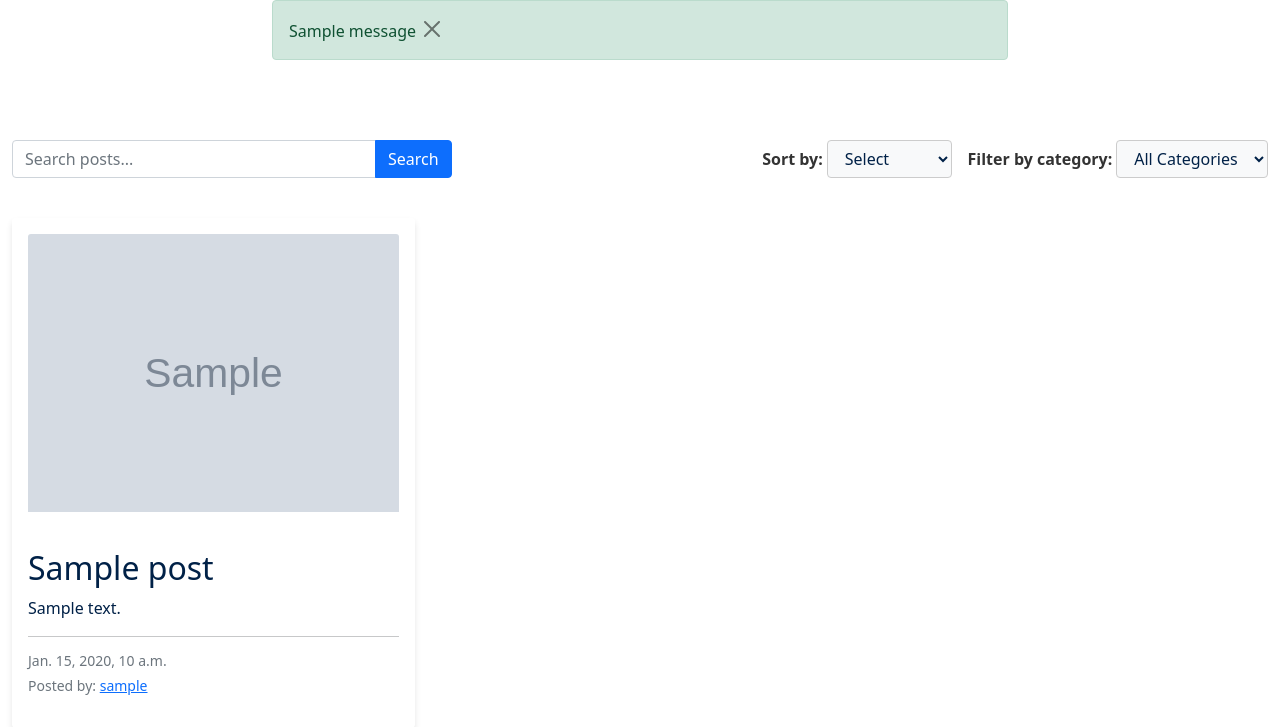
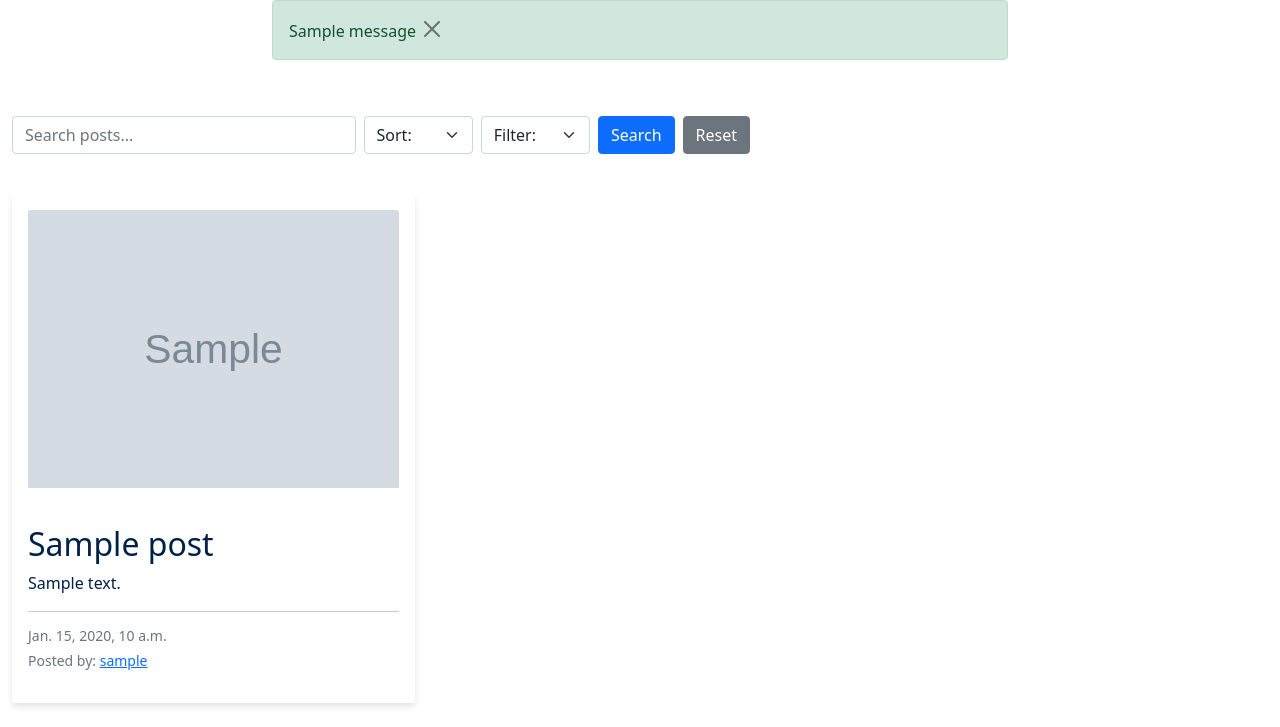
Before and after one commit to DanFNKD/the-notice-board, a Django app: page / in a window 1280 px wide. Shown: the part 60-787 px from the top of the page. Run offline with Django 4.2, Linux system fonts and the light colour scheme; tables that the repository leaves empty hold one stand-in row (values such as "Sample post"); grey boxes marked "Sample" are stand-in pictures; one stand-in notice (Sample message) is shown.

Commit message:
feat(homepage): add sort, filter and search/reset functionality to post list

```diff
--- a/blog/models.py
+++ b/blog/models.py
@@ -9,6 +9,7 @@ STATUS = ((0, "Draft"), (1, "Published"))
 
 # Create your models here.
 
+# User Profile model
 class UserProfile(models.Model):
     user = models.OneToOneField(User, on_delete=models.CASCADE, related_name="profile")
     bio = models.TextField(blank=True, null=True)
@@ -26,12 +27,14 @@ def create_user_profile(sender, instance, created, **kwargs):
 def save_user_profile(sender, instance, **kwargs):
     instance.profile.save()
 
+# Tag model
 class Tag(models.Model):
     name = models.CharField(max_length=40, unique=True)
 
     def __str__(self):
         return self.name
 
+# Post model
 class Post(models.Model):
     title = models.CharField(max_length=100, unique=True)
     slug = models.SlugField(max_length=200, unique=True)
@@ -42,7 +45,7 @@ class Post(models.Model):
     created_on = models.DateTimeField(auto_now_add=True)
     updated_on = models.DateTimeField(auto_now=True)
     status = models.IntegerField(choices=STATUS, default=0)
-    tags = models.ManyToManyField(Tag, related_name="posts")
+    tags = models.ManyToManyField(Tag, related_name="posts", blank=True)
 
     class Meta:
         ordering = ["-created_on"]
@@ -64,6 +67,7 @@ class Post(models.Model):
             self.slug = slugify(self.title)
         models.Model.save(self, *args, **kwargs)
 
+# Comment model
 class Comment(models.Model):
     post = models.ForeignKey(
         Post, on_delete=models.CASCADE, related_name="comments")
@@ -79,6 +83,7 @@ class Comment(models.Model):
     def __str__(self):
         return f"Comment by {self.author} on {self.post.title}"
 
+# Vote model
 class Vote(models.Model):
     UPVOTE = 1
     DOWNVOTE = -1
--- a/blog/templates/blog/create_post.html
+++ b/blog/templates/blog/create_post.html
@@ -21,6 +21,11 @@
             <label for="{{ form.excerpt.id_for_label }}" class="form-label">{{ form.excerpt.label }}</label>
             <input type="text" name="excerpt" id="{{ form.excerpt.id_for_label }}" class="form-control" placeholder="Enter a brief excerpt of the post">
         </div>
+        <div class="form-group mb-3">
+            <label for="{{ form.tags.id_for_label }}" class="form-label">{{ form.tags.label }}</label>
+            {{ form.tags }}
+            <small class="form-text text-muted">Select at least one tag for your post</small>
+        </div>
         <button type="submit" class="btn btn-danger mb-3">Create Post</button>
     </form>
 </div>
--- a/blog/templates/blog/index.html
+++ b/blog/templates/blog/index.html
@@ -5,46 +5,54 @@
 <div class="container-fluid">
 
    <!-- Search, Sort, and Filter Section -->
-    <div class="search-sort-filter">
-        <!-- Search Form -->
-        <form method="get" action="{% url 'home' %}" class="search-form">
+    <form method="get" action="{% url 'home' %}" class="search-sort-filter mt-4">
+        <div class="row align-items-center gx-2">
+
+            <!-- Search Input -->
+            <div class="col-md-6">
                 <div class="input-group">
                     <input type="text" name="q" class="form-control" placeholder="Search posts..." value="{{ query|default:'' }}">
-                <button class="btn btn-primary" type="submit">Search</button>
                 </div>
-        </form>
+            </div>
 
-        <!-- Sort and Filter Section -->
-        <div class="sort-filter-section">
-            <!-- Sorting -->
-            <div>
-                <label for="sort">Sort by:</label>
-                <select id="sort" name="sort" onchange="this.form.submit()" form="sortForm">
-                    <option value="">Select</option>
+            <!-- Sort By Dropdown -->
+            <div class="col-md-2">
+                <div class="form-group">
+                    <select id="sort" name="sort" class="form-select">
+                        <option value="" disabled selected>Sort:</option>
                         <option value="date" {% if sort == 'date' %}selected{% endif %}>Date</option>
                         <option value="title" {% if sort == 'title' %}selected{% endif %}>Title</option>
                         <option value="popularity" {% if sort == 'popularity' %}selected{% endif %}>Popularity</option>
                     </select>
                 </div>
+            </div>
 
-            <!-- Category Filter -->
-            <div>
-                <label for="category">Filter by category:</label>
-                <select id="category" name="category" onchange="this.form.submit()" form="sortForm">
-                    <option value="">All Categories</option>
-                    <option value="tech" {% if category == 'tech' %}selected{% endif %}>Tech</option>
-                    <option value="lifestyle" {% if category == 'lifestyle' %}selected{% endif %}>Lifestyle</option>
-                    <option value="sports" {% if category == 'sports' %}selected{% endif %}>Sports</option>
+            <!-- Tag Filter Dropdown -->
+            <div class="col-md-2">
+                <div class="form-group">
+                    <select id="tag" name="tag" class="form-select">
+                        <option value="" disabled selected>Filter:</option>
+                        {% for tag in tags %}
+                            <option value="{{ tag.name }}" {% if tag.name == selected_tag %}selected{% endif %}>{{ tag.name }}</option>
+                        {% endfor %}
                     </select>
                 </div>
             </div>
+
+            <!-- Search and Reset Buttons -->
+            <div class="col-md-2 d-flex justify-content-start gap-2">
+                <button type="submit" class="btn btn-primary">Search</button>
+                <a href="{% url 'home' %}" class="btn btn-secondary">Reset</a>
             </div>
+
+        </div>
+    </form>
 
     <!-- Blog Entries Column -->
     <div class="row">
         <div class="col-12 mt-3 left">
             <div class="row">
-                {% for post in post_list %}
+                {% for post in page_obj %}
                 <div class="col-md-4">
                     <div class="card mb-4">
                         <div class="card-body">
@@ -78,13 +86,19 @@
     <nav aria-label="Page navigation">
         <ul class="pagination justify-content-center">
             {% if page_obj.has_previous %}
-            <li>
-                <a href="?q={{ query }}&sort={{ sort }}&category={{ category }}&page={{ page_obj.previous_page_number }}" class="page-link" aria-label="Previous"> &laquo; PREV</a>
+            <li class="page-item">
+                <a href="?{% if query %}q={{ query }}&{% endif %}{% if sort %}sort={{ sort }}&{% endif %}{% if selected_tag %}tag={{ selected_tag }}&{% endif %}page={{ page_obj.previous_page_number }}" class="page-link" aria-label="Previous"> &laquo; PREV</a>
             </li>
             {% endif %}
+
+            <!-- Display current page and total pages -->
+            <li class="page-item disabled">
+                <span class="page-link">Page {{ page_obj.number }} of {{ page_obj.paginator.num_pages }}</span>
+            </li>
+
             {% if page_obj.has_next %}
-            <li>
-                <a href="?q={{ query }}&sort={{ sort }}&category={{ category }}&page={{ page_obj.next_page_number }}" class="page-link" aria-label="Next"> NEXT &raquo;</a>
+            <li class="page-item">
+                <a href="?{% if query %}q={{ query }}&{% endif %}{% if sort %}sort={{ sort }}&{% endif %}{% if selected_tag %}tag={{ selected_tag }}&{% endif %}page={{ page_obj.next_page_number }}" class="page-link" aria-label="Next"> NEXT &raquo;</a>
             </li>
             {% endif %}
         </ul>
--- a/blog/views.py
+++ b/blog/views.py
@@ -1,42 +1,58 @@
 from django.shortcuts import render, get_object_or_404, redirect
 from django.views import generic
 from django.contrib import messages
-from .models import Post, Vote, UserProfile
+from .models import Post, Vote, UserProfile, Tag
 from django.contrib.auth.decorators import login_required
 from .forms import PostForm, CommentForm, UserProfileForm
 from django.core.paginator import Paginator
+from django.db.models import Count
 
 # Create your views here.
 
 def post_list(request):
     query = request.GET.get('q')
     sort = request.GET.get('sort')
-    category = request.GET.get('category')
+    selected_tag = request.GET.get('tag')
 
+    # Initial post query for published posts
     post_list = Post.objects.filter(status=1)
 
+    # Apply search filtering
     if query:
         post_list = post_list.filter(title__icontains=query)
 
-    if category:
-        post_list = post_list.filter(category__name=category)
+    # Apply tag filtering if selected
+    if selected_tag:
+        post_list = post_list.filter(tags__name=selected_tag)
 
+    # Annotate with vote count for sorting by popularity
+    post_list = post_list.annotate(vote_count=Count('votes'))
+
+    # Apply sorting based on query
     if sort == 'date':
         post_list = post_list.order_by('-created_on')
     elif sort == 'title':
         post_list = post_list.order_by('title')
     elif sort == 'popularity':
-        post_list = post_list.filter(category__name=category)
+        post_list = post_list.order_by('-vote_count')
 
-    post_list = Post.objects.filter(status=1)
+    # Pagination: Show 6 posts per page
     paginator = Paginator(post_list, 6)
     page_number = request.GET.get('page')
     page_obj = paginator.get_page(page_number)
 
+    # Fetch all tags for filtering dropdown
+    tags = Tag.objects.all()
+
+    # Context with page_obj as post_list
     context = {
-        'post_list': page_obj,
+        'post_list': page_obj,  # paginated posts
         'page_obj': page_obj,
         'is_paginated': page_obj.has_other_pages(),
+        'query': query,
+        'sort': sort,
+        'selected_tag': selected_tag,
+        'tags': tags,
     }
 
     return render(request, "blog/index.html", context)
```
Also changed, not shown: blog/forms.py (+7 -1 lines), blog/templates/blog/post_detail.html (+4 -8 lines), blog/migrations/0012_alter_post_image_alter_post_tags.py (added). Lines whose indentation alone changed are shown as unchanged.
